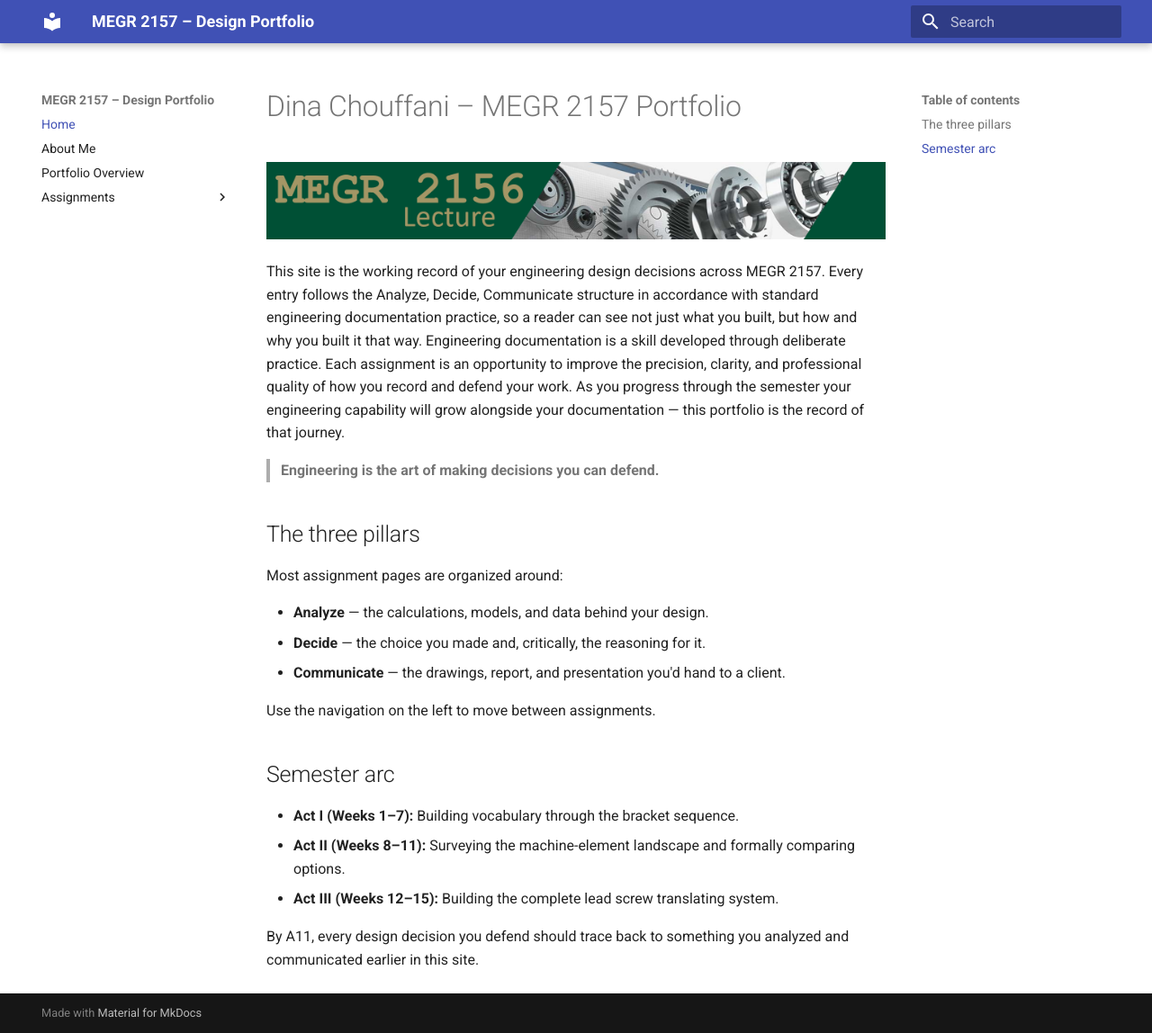
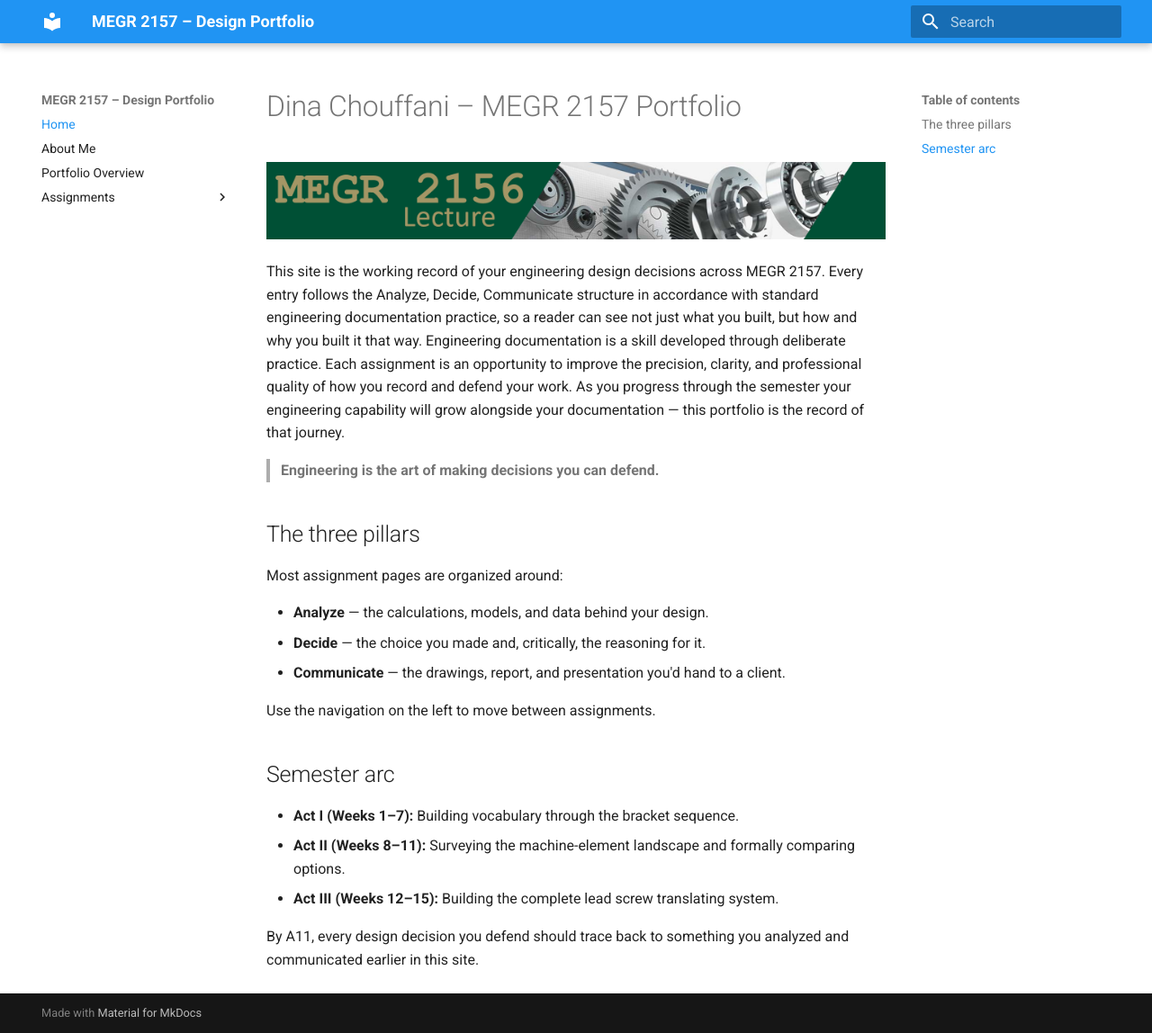
Before and after one commit to dchouffani/megr2156-portfolio, an MkDocs documentation site: the page built from docs/index.md, in a window 1280 px wide and 1148 px high. Shown: the whole window at 90% size. Built offline with MkDocs 1.6.1 and Material for MkDocs 9.7.7, drawn with Linux system fonts in a browser that asks for light colours.

Commit message:
Change primary color from indigo to blue

```diff
--- a/mkdocs.yml
+++ b/mkdocs.yml
@@ -4,7 +4,7 @@ site_description: Design portfolio documentation, built with the Analyze / Decid
 theme:
   name: material
   palette:
-    primary: indigo
+    primary: blue
   features:
     - navigation.instant
     - navigation.tracking
```
